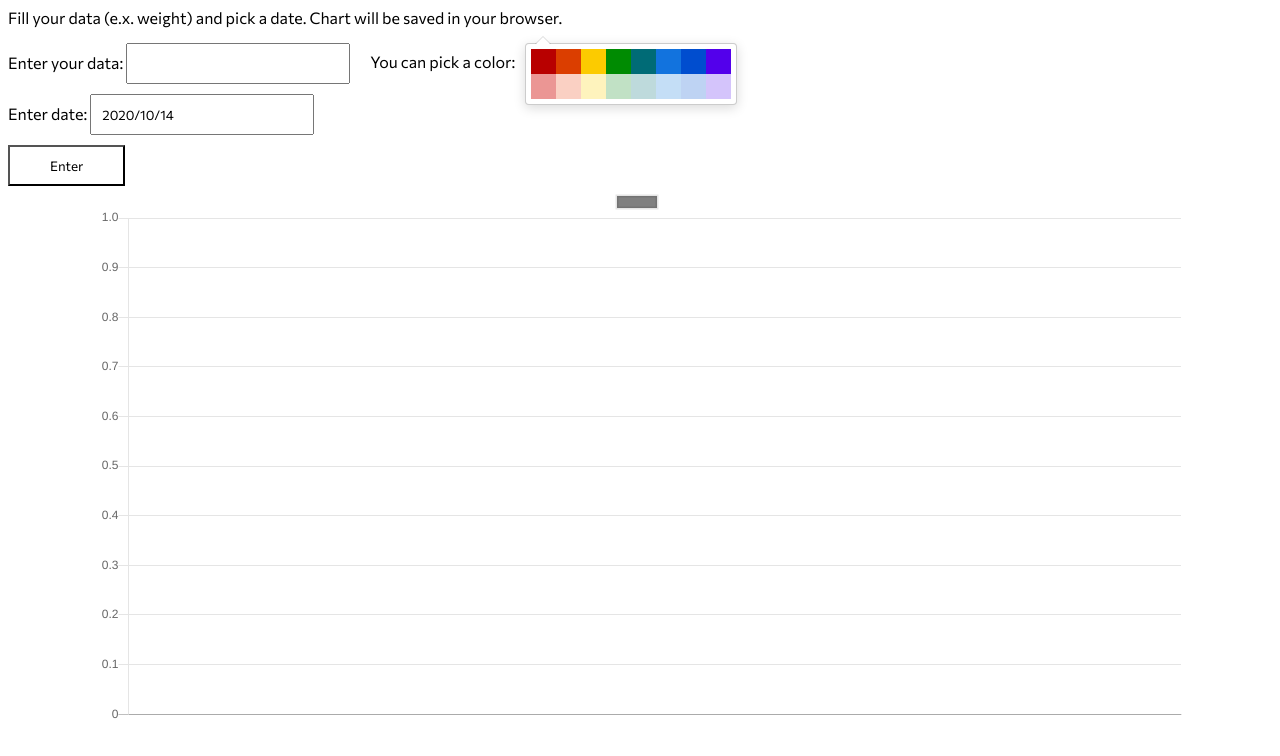
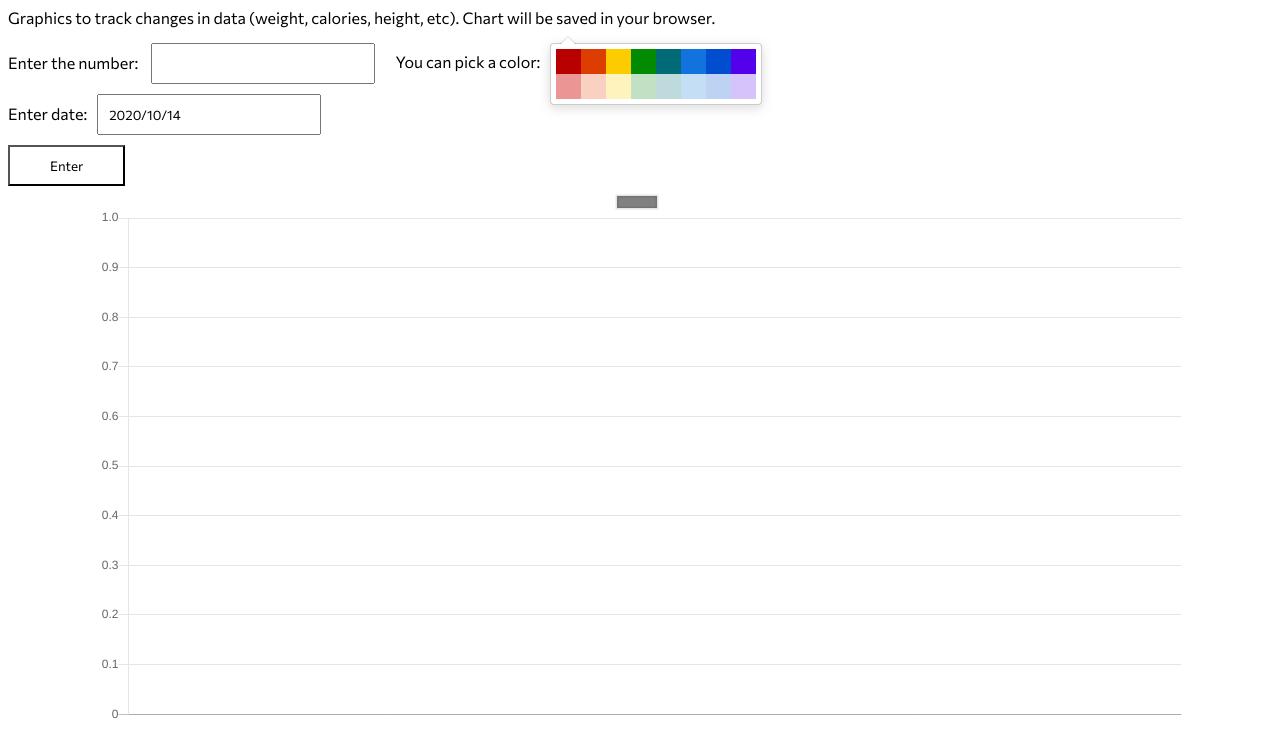
Before and after one commit to SergeiKOS/Data-visualization-app, a React (Create React App) app: page / in a window 1280 px wide. Shown: the top 756 px of the page. Built offline with nearby package versions, Linux system fonts and the light colour scheme.

Commit message:
Small changes

```diff
--- a/src/App.js
+++ b/src/App.js
@@ -116,8 +116,8 @@ function App() {
   return (
     <div className="App">
       <div className={styles.rules}>
-        Fill your data (e.x. weight) and pick a date. Chart will be saved in
-        your browser.
+        Graphics to track changes in data (weight, calories, height, etc). Chart
+        will be saved in your browser.
       </div>
       <div className={styles.formColorPickerWrapper}>
         <Form
--- a/src/components/datePicker/DatePicker.js
+++ b/src/components/datePicker/DatePicker.js
@@ -8,8 +8,7 @@ import styles from "./DatePicker.module.css";
 function PickDate({ userTimeInput, onDateChange }) {
   return (
     <div>
-      {" "}
-      Enter date:{" "}
+      Enter date:
       <DatePicker
         className={styles.input}
         selected={userTimeInput}
--- a/src/components/datePicker/DatePicker.module.css
+++ b/src/components/datePicker/DatePicker.module.css
@@ -1,4 +1,5 @@
 .input {
   padding: 10px;
   width: 200px;
+  margin-left: 10px;
 }
--- a/src/components/form/Form.js
+++ b/src/components/form/Form.js
@@ -6,7 +6,7 @@ import PickDate from "../datePicker/DatePicker";
 function Form({ onDataChange, onSubmit, userTimeInput, onDateChange, color }) {
   return (
     <form onSubmit={onSubmit} autoComplete="off">
-      <label htmlFor="data">Enter your data: </label>
+      <label htmlFor="data">Enter the number: </label>
       <input
         className={styles.input}
         type="number"
--- a/src/components/form/Form.module.css
+++ b/src/components/form/Form.module.css
@@ -2,6 +2,7 @@
   padding: 10px;
   width: 200px;
   margin-bottom: 10px;
+  margin-left: 10px;
 }
 
 .btn {
```
